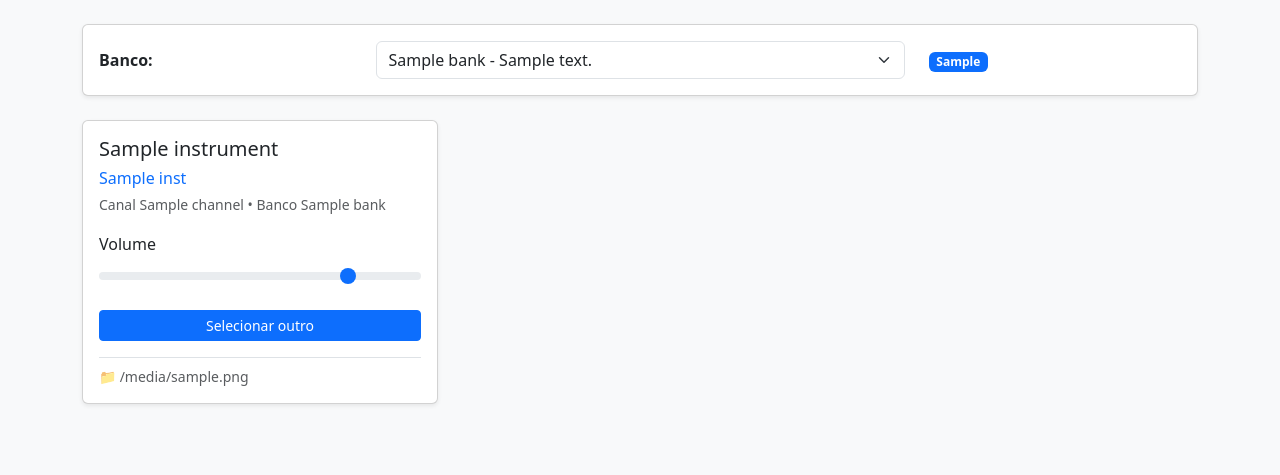
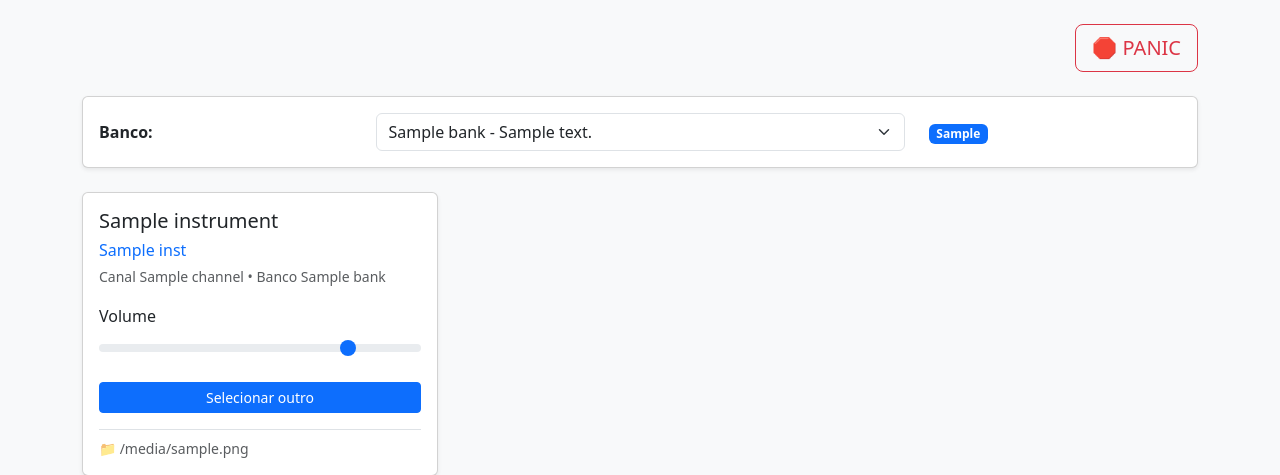
Before and after one commit to code4music/py-midi, a Flask app: template app/templates/index.html in a window 1280 px wide. Shown: the top 475 px of the page. Run offline with Flask 3, Linux system fonts and the light colour scheme; the template is opened without the code that fills it: most values are stand-ins (such as "Sample title", 1, 10 or a date in 2020); parts of the project's set-up code (start-up, migrations or seed data) failed here and were passed over.

Commit message:
feat: add panic button

```diff
--- a/app/templates/index.html
+++ b/app/templates/index.html
@@ -10,6 +10,14 @@
 
 <body class="bg-light">
   <div class="container py-4">
+    <div class="row mb-4 align-items-center">
+      <div class="col-auto ms-auto">
+        <button class="btn btn-lg btn-outline-danger" id="panicBtn" onclick="panic(event)" title="Para todos os sons imediatamente">
+          🛑 PANIC
+        </button>
+      </div>
+    </div>
+
     <!-- Select Bank -->
     <div class="card shadow-sm mb-4">
       <div class="card-body">
@@ -82,6 +90,31 @@
 
   <script>
     let currentInstrument = null;
+
+    function panic(event) {
+      const btn = event.target;
+      const originalText = btn.innerHTML;
+
+      fetch('/panic', {
+        method: 'POST',
+        headers: {'Content-Type': 'application/json'}
+      })
+      .then(r => r.json())
+      .then(data => {
+        if (data.ok) {
+          btn.innerHTML = '✅ Parado!';
+          btn.disabled = true;
+          setTimeout(() => {
+            btn.innerHTML = originalText;
+            btn.disabled = false;
+          }, 1000);
+        }
+      })
+      .catch(err => {
+        console.error('Erro no panic:', err);
+        alert('Erro ao executar panic: ' + err.message);
+      });
+    }
 
     function switchBank() {
       const bankName = document.getElementById('bankSelect').value;
--- a/app/webui.py
+++ b/app/webui.py
@@ -51,6 +51,12 @@ def create_app(synth):
         else:
             return jsonify({"ok": False, "error": "Bank not found"}), 404
 
+    @app.route('/panic', methods=['POST'])
+    def panic():
+        """Para todos os sons imediatamente"""
+        synth.panic()
+        return jsonify({"ok": True})
+
     @app.route('/presets/<inst>')
     def list_presets(inst):
         return jsonify(synth.list_presets(inst))
```
Also changed, not shown: app/synth.py (+9 -0 lines).
